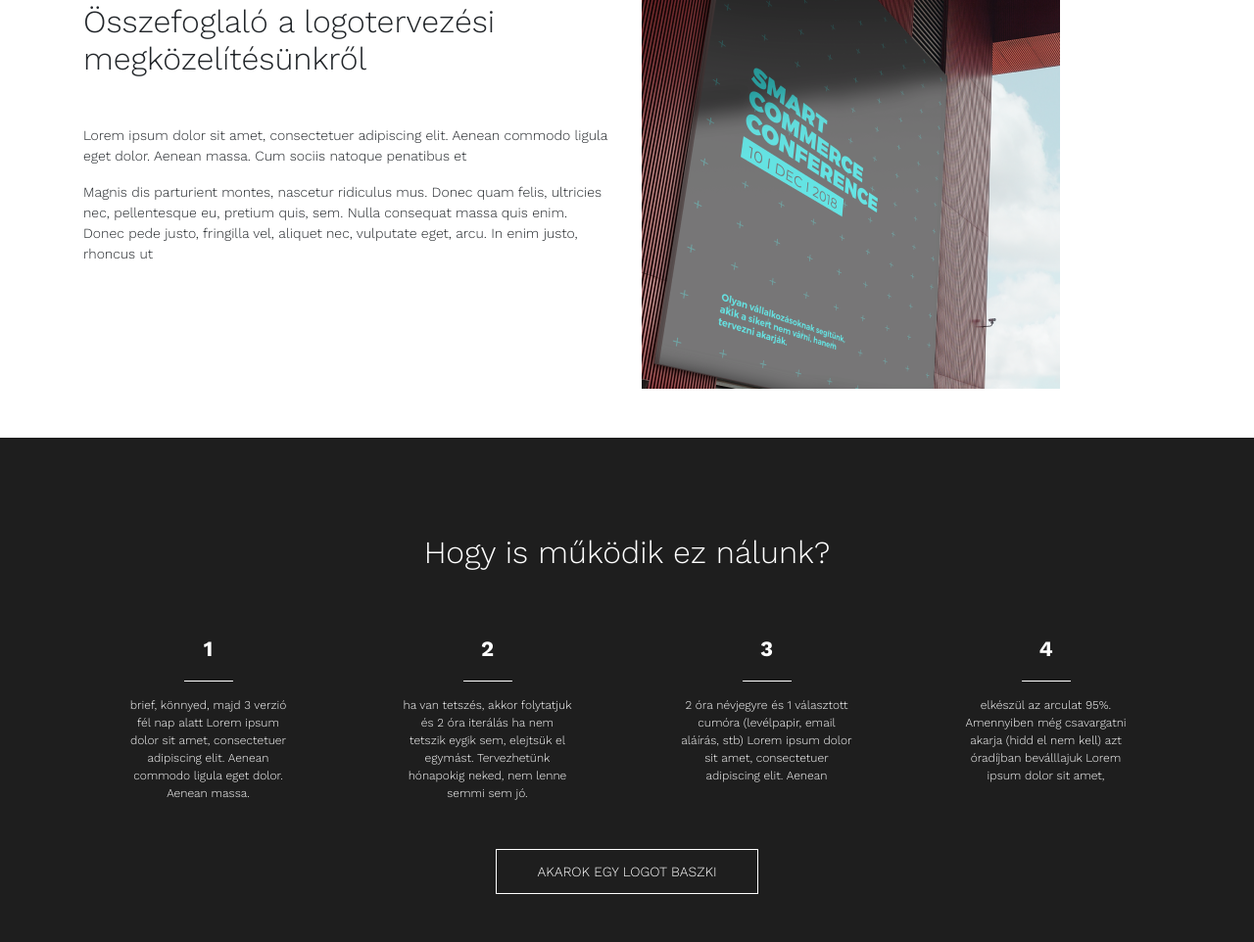
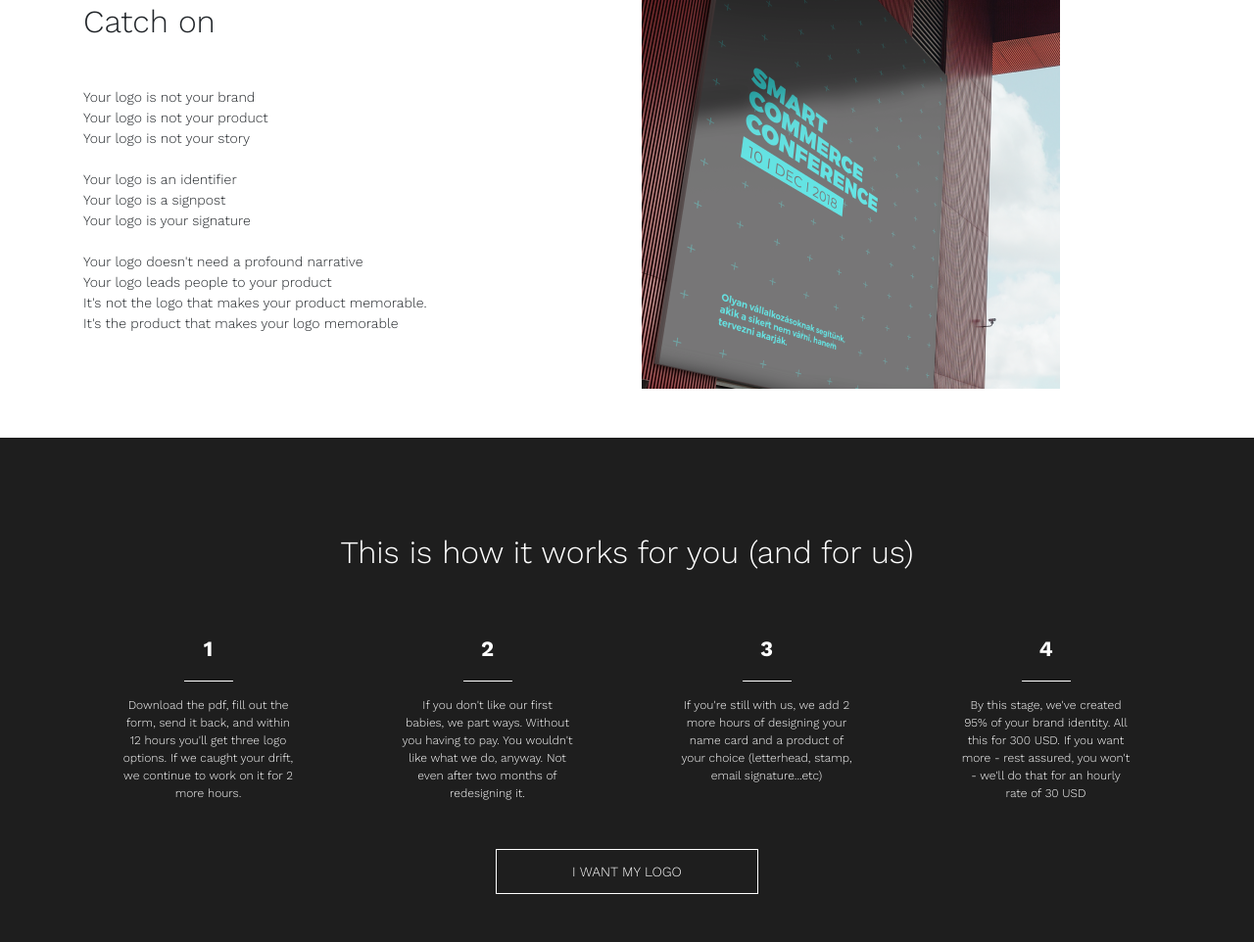
Before and after one commit to BGazsi/logo-in-a-day, a website: page index.html in a window 1280 px wide. Shown: the part 798-1760 px from the top of the page at 98% size. Drawn offline with nearby package versions, Linux system fonts and the light colour scheme; a web font is replaced by a local one.

Commit message:
text fixes

```diff
--- a/index.html
+++ b/index.html
@@ -28,15 +28,19 @@
 			<div class="col-lg-6">
                 <div class="introduction-text">
 					<span class="contact-text justify-content-center justify-content-lg-start contact-text--upper">by <img class="contact-logo" src="public/dist/img/logo-black.png" alt="Kobi"> collective</span>
-                    <h1 class="slide-title mb-5">Összefoglaló a logotervezési megközelítésünkről</h1>
+                    <h1 class="slide-title mb-5">Catch on</h1>
                     <p>
-                        Lorem ipsum dolor sit amet, consectetuer adipiscing elit. Aenean commodo ligula eget dolor. Aenean
-                        massa. Cum sociis natoque penatibus et
-                    </p>
-                    <p>
-                    Magnis dis parturient montes, nascetur ridiculus mus. Donec quam
-                        felis, ultricies nec, pellentesque eu, pretium quis, sem. Nulla consequat massa quis enim. Donec pede
-                        justo, fringilla vel, aliquet nec, vulputate eget, arcu. In enim justo, rhoncus ut
+                        Your logo is not your brand </br>
+						Your logo is not your product </br>
+						Your logo is not your story </br>
+						</br>
+						Your logo is an identifier</br>
+						Your logo is a signpost</br>
+						Your logo is your signature</br>
+						</br>
+						Your logo doesn't need a profound narrative</br>
+						Your logo leads people to your product </br>
+						<b>It's not the logo that makes your product memorable.</br>It's the product that makes your logo memorable </b>
                     </p>
                 </div>
 			</div>
@@ -51,29 +55,26 @@
 
 <section class="slide black">
 	<div class="container">
-		<h2 class="slide-title text-center mt-5 mb-5">Hogy is működik ez nálunk?</h2>
+		<h2 class="slide-title text-center mt-5 mb-5">This is how it works for you (and for us)</h2>
 		<div class="row">
 			<div class="col-sm-6 col-md-3 step">
 			    <span class="step-number">1</span>
-				<p class="step-description">brief, könnyed, majd 3 verzió fél nap alatt Lorem ipsum dolor sit amet, consectetuer adipiscing elit. Aenean commodo ligula eget dolor. Aenean massa.</p>
+				<p class="step-description">Download the pdf, fill out the form, send it back, and within 12 hours you'll get three logo options. If we caught your drift, we continue to work on it for 2 more hours.</p>
 			</div>
 			<div class="col-sm-6 col-md-3 step">
 			    <span class="step-number">2</span>
-				<p class="step-description">ha van tetszés, akkor folytatjuk és 2 óra iterálás ha nem tetszik eygik sem, elejtsük el egymást.
-				Tervezhetünk hónapokig neked, nem lenne semmi sem jó.</p>
+				<p class="step-description">If you don't like our first babies, we part ways. Without you having to pay. You wouldn't like what we do, anyway. Not even after two months of redesigning it.</p>
 			</div>
 			<div class="col-sm-6 col-md-3 step">
 			    <span class="step-number">3</span>
-				<p class="step-description">2 óra névjegyre és 1 választott cumóra (levélpapir, email aláírás, stb) Lorem ipsum dolor sit amet,
-				consectetuer adipiscing elit. Aenean</p>
+				<p class="step-description">If you're still with us, we add 2 more hours of designing your name card and a product of your choice (letterhead, stamp, email signature...etc)</p>
 			</div>
 			<div class="col-sm-6 col-md-3 step">
 			    <span class="step-number">4</span>
-				<p class="step-description">elkészül az arculat 95%. Amennyiben még csavargatni akarja (hidd el nem kell) azt óradíjban beválllajuk
-				Lorem ipsum dolor sit amet,</p>
+				<p class="step-description">By this stage, we've created 95% of your brand identity. All this for 300 USD. If you want more - rest assured, you won't - we'll do that for an hourly rate of 30 USD</p>
 			</div>
 		</div>
-		<a href="public/dist/pdf/brief.pdf" target="_blank" class="btn btn-dark mt-5 mb-5">Akarok egy logot baszki</a>
+		<a href="public/dist/pdf/brief.pdf" target="_blank" class="btn btn-dark mt-5 mb-5">I want my logo</a>
 	</div>
 </section>
 
@@ -103,7 +104,7 @@
 				<img class="img-fluid" src="public/dist/img/projects/route4u.png">
 			</div>
 		</div>
-		<a href="public/dist/pdf/brief.pdf" target="_blank" class="btn btn-light mt-5 mb-5">Akarok egy logot baszki</a>
+		<a href="public/dist/pdf/brief.pdf" target="_blank" class="btn btn-light mt-5 mb-5">I want my logo</a>
 	</div>
 </section>
 
@@ -122,13 +123,13 @@
 			<div class="col-sm-6 col-md-3">
 				<span class="member-name">Juci</span>
 				<p class="member-text">brief, könnyed, Lorem ipsum dolor sit amet, consectetuer adipiscing elit. Aenean commodo ligula eget dolor. Aenean massa.</p>
-			</div>
+			</div>&
 			<div class="col-sm-6 col-md-3">
 				<span class="member-name">Gergő</span>
 				<p class="member-text">brief, könnyed, Lorem ipsum dolor sit amet, consectetuer adipiscing elit. Aenean commodo ligula eget dolor. Aenean massa.</p>
 			</div>
 			<div class="col-12">
-			    <a href="public/dist/pdf/brief.pdf" target="_blank" class="btn btn-dark mt-5">Akarok egy logot baszki</a>
+			    <a href="public/dist/pdf/brief.pdf" target="_blank" class="btn btn-dark mt-5">I want my logo</a>
 			</div>
 		</div>
 	</div>
```
Also changed, not shown: public/dist/css/style.css, public/dist/img/hero-1.jpg (added), public/dist/img/hero-2.jpg (added), public/dist/img/hero-3.jpg (added), public/dist/img/hero-4.jpg (added), public/src/img/hero-1.jpg (added), public/src/img/hero-2.jpg (added), public/src/img/hero-3.jpg (added), public/src/img/hero-4.jpg (added), 8 other files.
